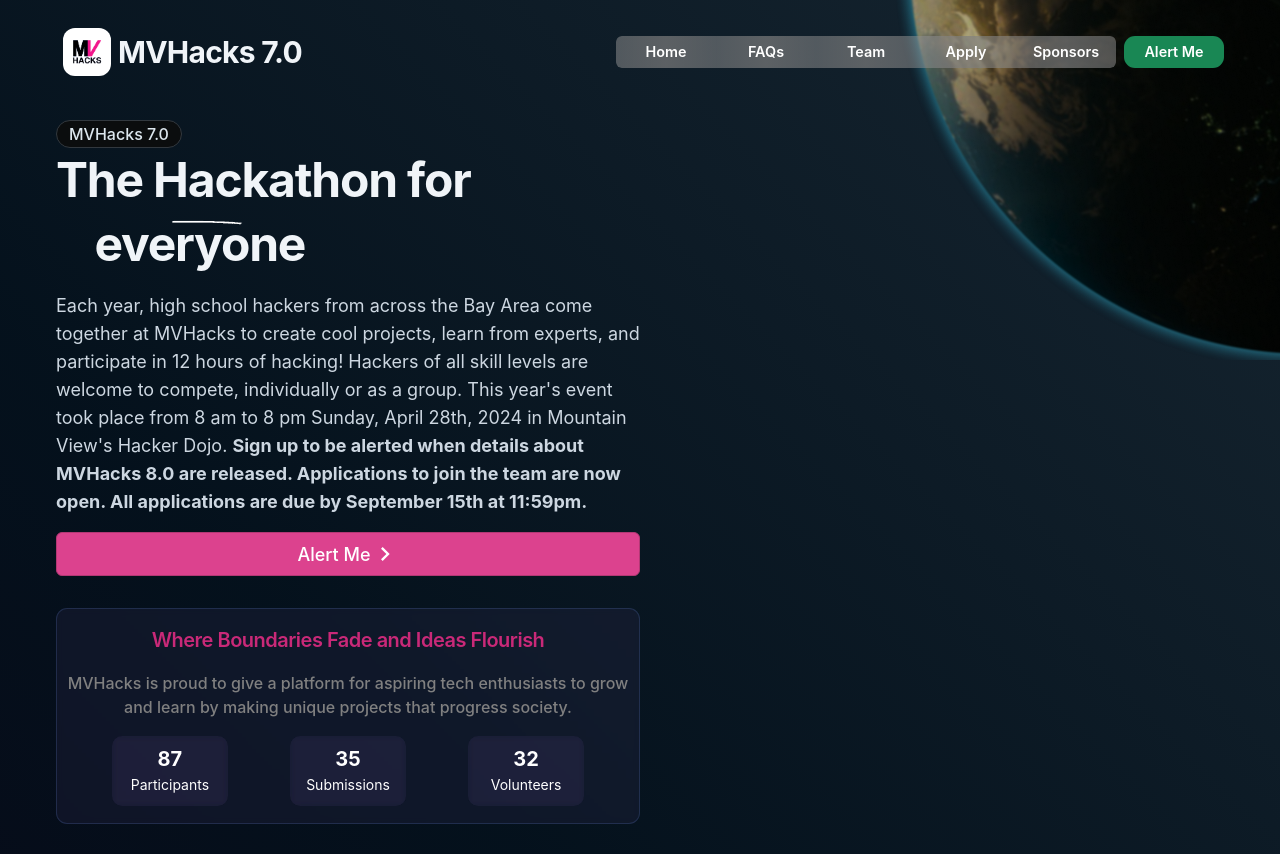
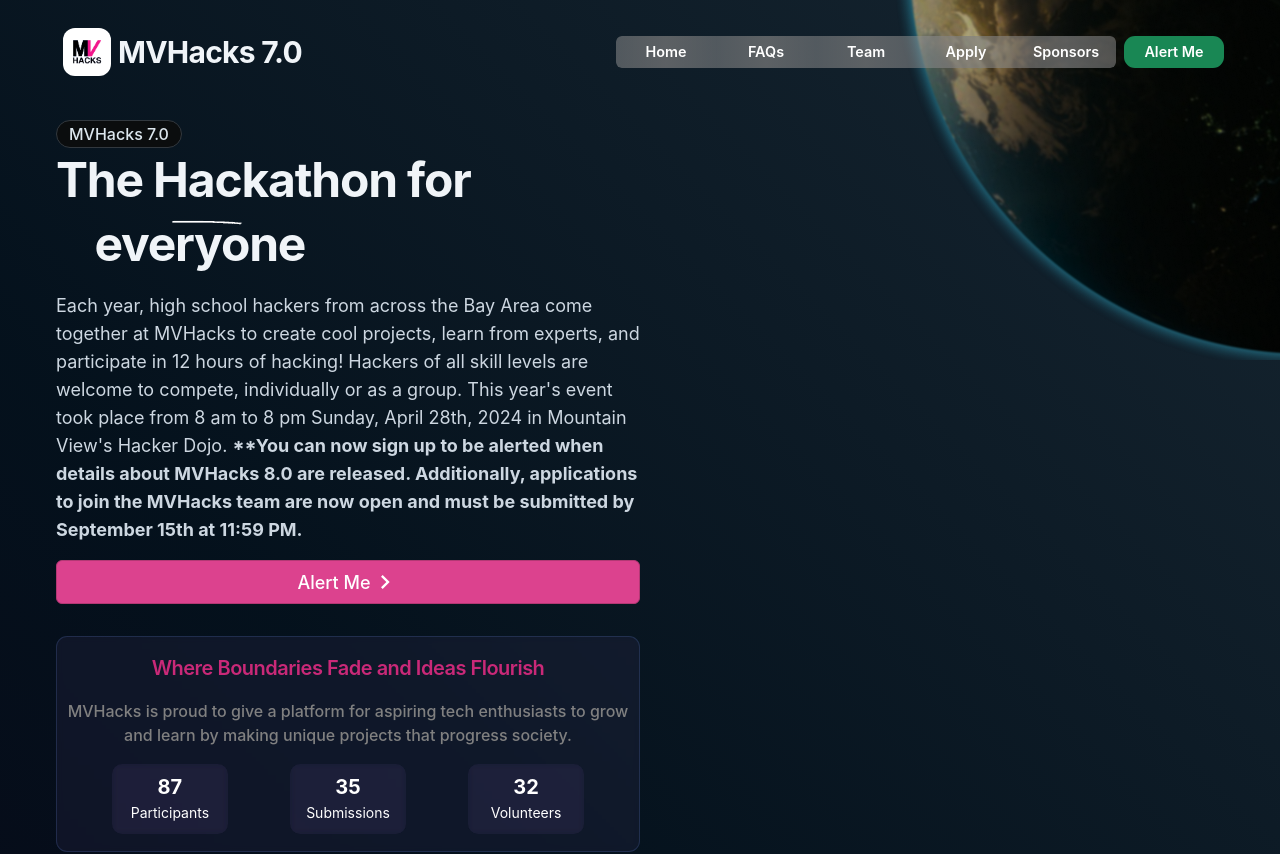
Before and after one commit to kitkatmia/website-7.0, a React (Create React App) app: page / in a window 1280 px wide. Shown: the top 854 px of the page. Built offline with nearby package versions, Linux system fonts and the light colour scheme.

Commit message:
fix home page

```diff
--- a/src/components/Hero.tsx
+++ b/src/components/Hero.tsx
@@ -15,7 +15,7 @@
         </Chip>
         <Header />
         <Typography fontSize="lg" textColor="text.secondary" lineHeight="lg" paddingTop={2} paddingBottom={2}>
-          Each year, high school hackers from across the Bay Area come together at MVHacks to create cool projects, learn from experts, and participate in 12 hours of hacking! Hackers of all skill levels are welcome to compete, individually or as a group. This year's event took place from 8 am to 8 pm Sunday, April 28th, 2024 in Mountain View's Hacker Dojo. <Box sx={{ fontWeight: 'bold' }} display='inline'>Sign up to be alerted when details about MVHacks 8.0 are released. Applications to join the team are now open. All applications are due by September 15th at 11:59pm.</Box>
+          Each year, high school hackers from across the Bay Area come together at MVHacks to create cool projects, learn from experts, and participate in 12 hours of hacking! Hackers of all skill levels are welcome to compete, individually or as a group. This year's event took place from 8 am to 8 pm Sunday, April 28th, 2024 in Mountain View's Hacker Dojo. <Box sx={{ fontWeight: 'bold' }} display='inline'>**You can now sign up to be alerted when details about MVHacks 8.0 are released. Additionally, applications to join the MVHacks team are now open and must be submitted by September 15th at 11:59 PM.</Box>
         </Typography>
         {/*<Box*/}
         {/*  action="https://api.web3forms.com/submit"*/}
```
